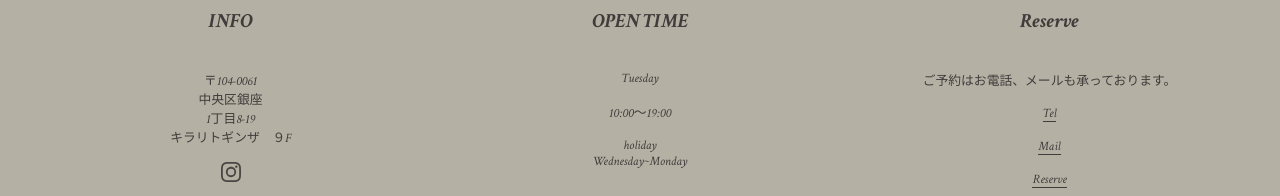
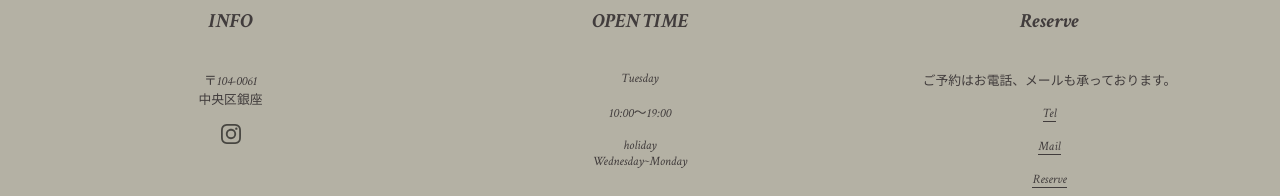
Before and after one commit to sekiguchi-itsumi/cure, a plain HTML site: page concept.html in a window 1280 px wide. Shown: the part 1724-1920 px from the top of the page. Drawn offline with nearby package versions, Linux system fonts and the light colour scheme; some packages are replaced by stand-ins of ours.

Commit message:
Update concept.html

```diff
--- a/concept.html
+++ b/concept.html
@@ -86,9 +86,7 @@
                     <h4 class="footer-title">INFO</h4>
                     <div class="info-text">
                         <p>〒104-0061<br>
-                            中央区銀座<br>
-                            1丁目8-19<br>
-                            キラリトギンザ　９F</p>
+                            中央区銀座</p>
                         <a href="https://instagram.com" target="_blank"><img class="insta" src="img/Insta.svg"></a>
                     </div>
                 </div>
```
